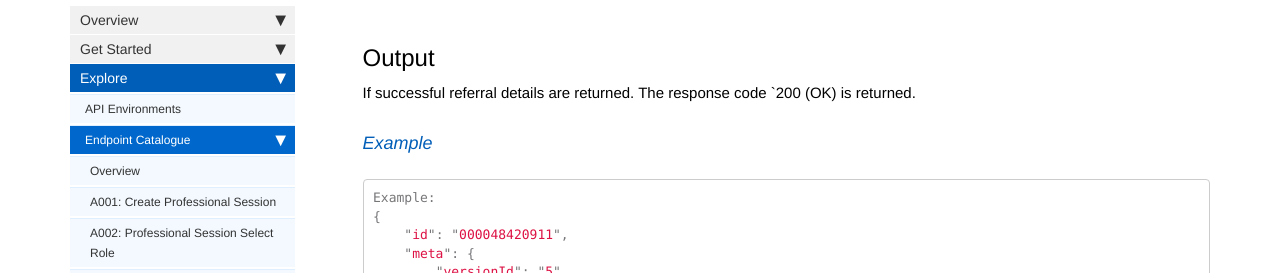
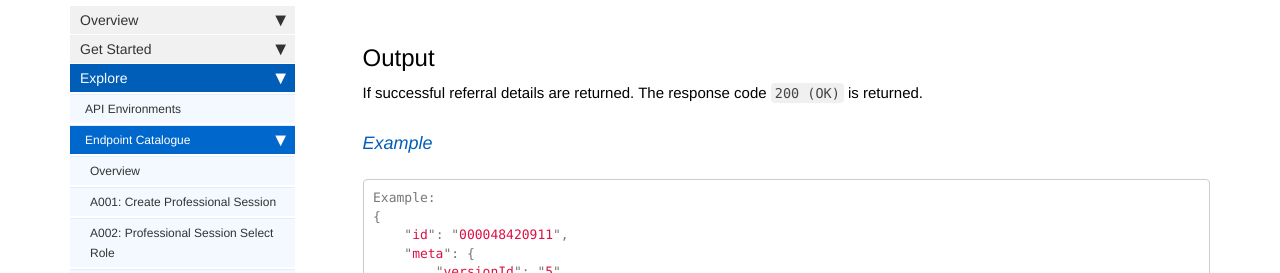
Before and after one commit to wurble369/websitetest, a Jekyll site: the page built from pages/endpoints/explore_endpoint_a005.md, in a window 1280 px wide and 900 px high, scrolled down 511 px. Shown: the part 176-449 px from the top of the window. Built offline with Jekyll 4.4.1, drawn with Linux system fonts in a browser that asks for light colours; nearby versions of some CDN libraries; comment, search, counter and statistics services are not loaded.

Commit message:
Missing quote

````diff
--- a/pages/endpoints/explore_endpoint_a005.md
+++ b/pages/endpoints/explore_endpoint_a005.md
@@ -28,7 +28,7 @@ HTTP_X_SESSION_KEY:{{sessionKey}}
 ```
 
 ## Output
-If successful referral details are returned. The response code `200 (OK) is returned.
+If successful referral details are returned. The response code `200 (OK)` is returned.
 
 #### Example
 ```javascript
````
